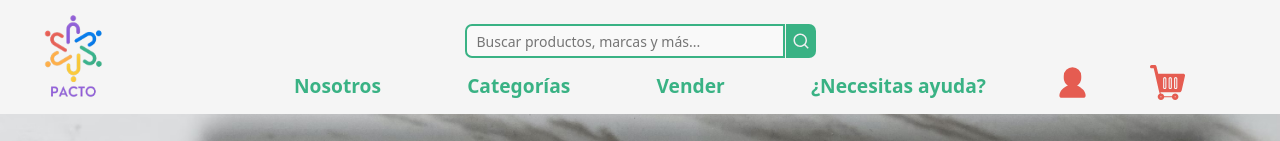
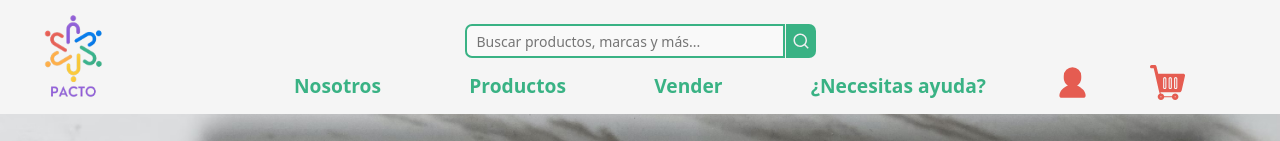
Before and after one commit to lkguevara/pacto, a Next.js app in the folder client/: page / in a window 1280 px wide. Shown: the top 141 px of the page. Built offline with nearby package versions, Linux system fonts and the light colour scheme.

Commit message:
Se renombró link de -Categorías- a -Productos-

```diff
--- a/client/src/components/menu.js
+++ b/client/src/components/menu.js
@@ -26,7 +26,7 @@ export default function Menu(){
                         <button className={style.btn}>Nosotros {'>'}</button>
                     </Link>
                     <Link href="/productos" className={style.link}>
-                        <button className={style.btn}>Categorías {'>'}</button>
+                        <button className={style.btn}>Productos {'>'}</button>
                     </Link>
                     <Link href="/sellProduct" className={style.link}>
                         <button className={style.btn}>Vender {'>'}</button>
--- a/client/src/components/navbar.js
+++ b/client/src/components/navbar.js
@@ -40,7 +40,7 @@ export default function NavBar(){
                             <button className={style.btn}>Nosotros</button>
                         </Link>
                         <Link href="/productos" className={style.link}>
-                            <button className={style.btn}>Categorías</button>
+                            <button className={style.btn}>Productos</button>
                         </Link>
                         <Link href="/sellProduct" className={style.link}>
                             <button className={style.btn}>Vender</button>
```
